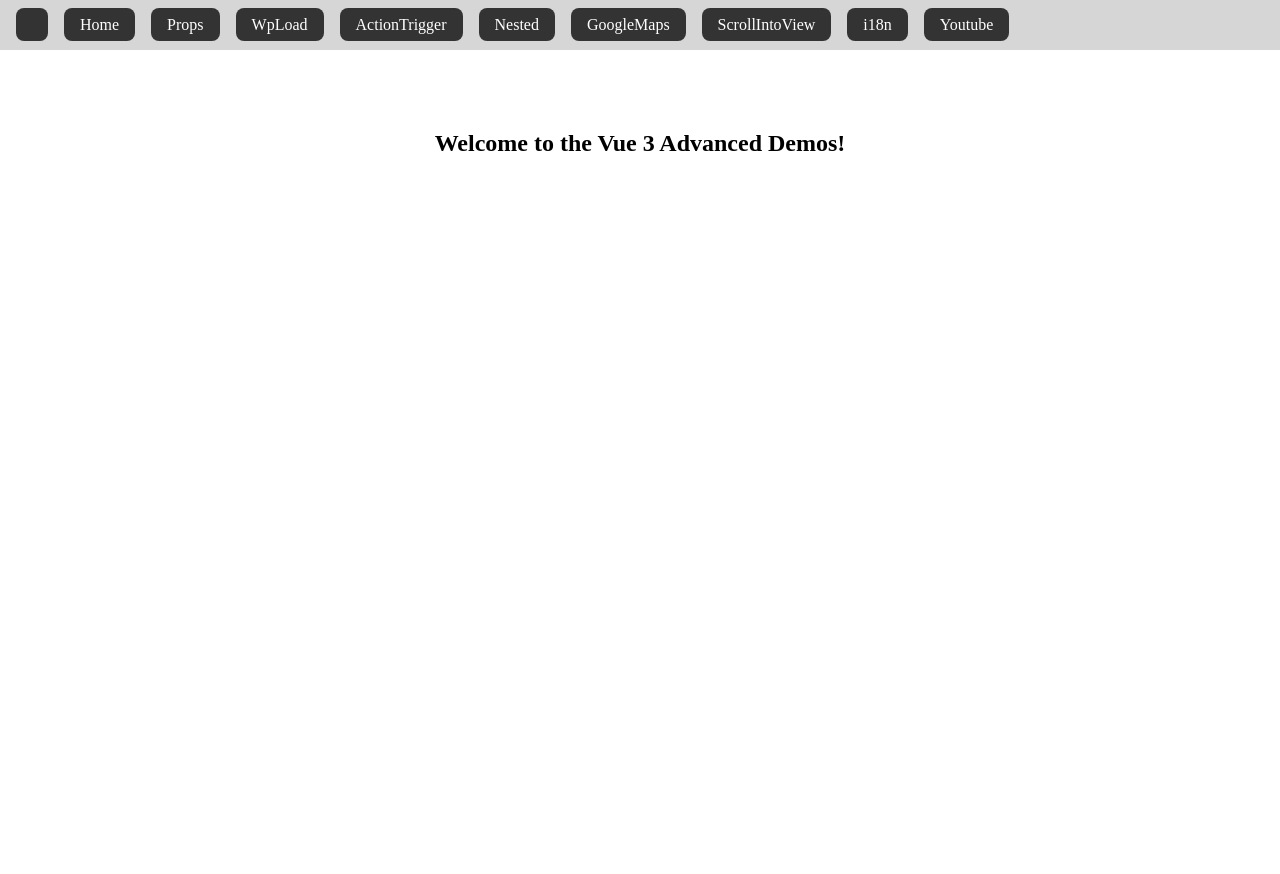
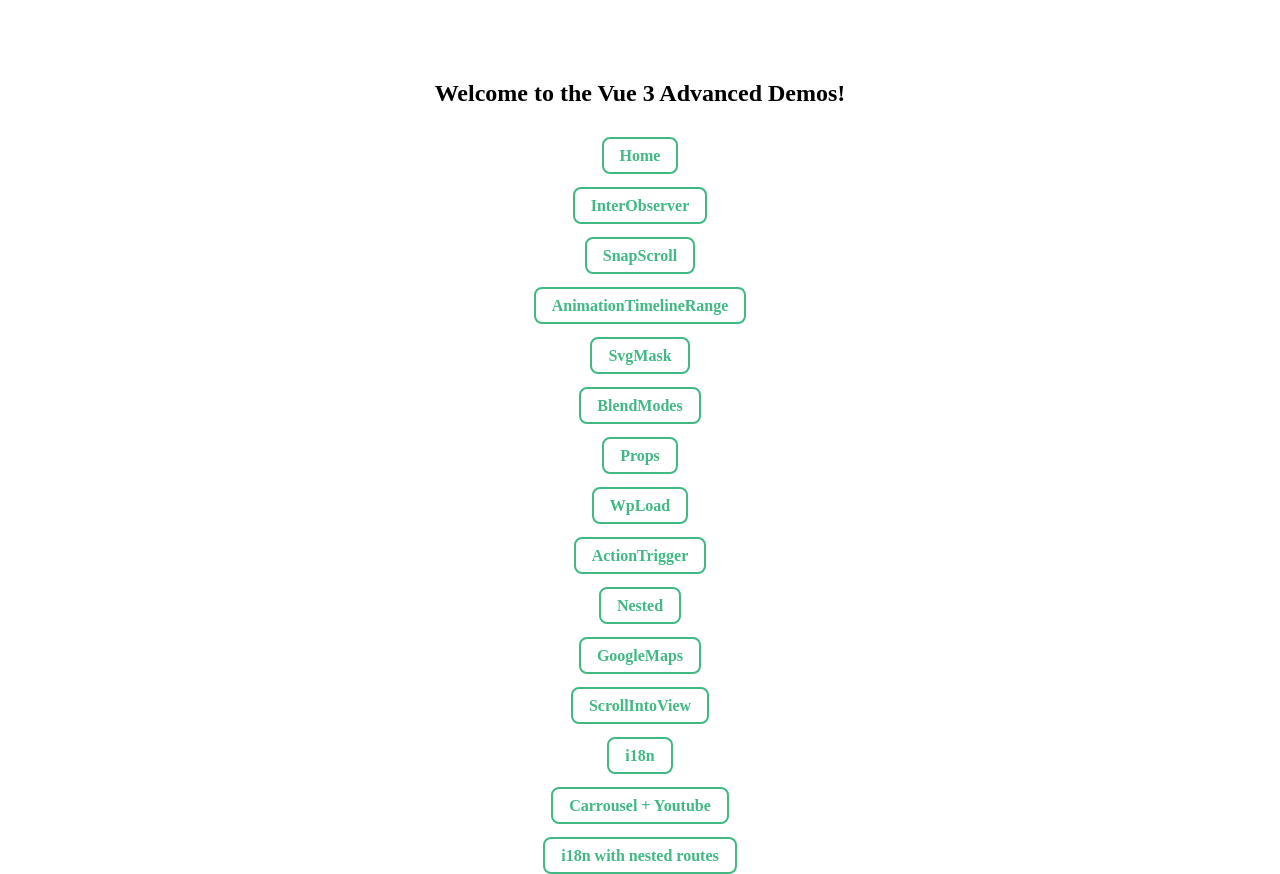
Before and after one commit to ngyvc/web5-vue-adv-demo, a Vue app in the folder vue-demo/: page / in a window 1280 px wide. Before the commit the page ends 800 px from the top, so only its background shows below. Built offline with nearby package versions, Linux system fonts and the light colour scheme.

Commit message:
remove top menu

```diff
--- a/vue-demo/src/App.vue
+++ b/vue-demo/src/App.vue
@@ -22,14 +22,6 @@ watch(
 
 <template>
   <section class="app">
-    <nav>
-      <ul>
-        <!-- generate navigation links from routes -->
-        <li v-for="route in $router.options.routes" :key="route.name">
-          <RouterLink :to="route.path">{{ route.name }}</RouterLink>
-        </li>
-      </ul>
-    </nav>
     <RouterView />
   </section>
 </template>
--- a/vue-demo/src/router/index.js
+++ b/vue-demo/src/router/index.js
@@ -4,39 +4,35 @@ const router = createRouter({
   history: createWebHistory(import.meta.env.BASE_URL),
   routes: [
     {
-      path: '/:lang(en|fr|ja|es)?',
-      component: () => import('../views/i18nView.vue'),
-    },
-    {
       path: '/',
       name: 'Home',
       component: () => import('../views/HomeView.vue'),
     },
-    // {
-    //   path: '/inter-observer',
-    //   name: 'InterObserver',
-    //   component: () => import('../views/InterObsView.vue'),
-    // },
-    // {
-    //   path: '/snap-scroll',
-    //   name: 'SnapScroll',
-    //   component: () => import('../views/SnapScrollView.vue'),
-    // },
-    // {
-    //   path: '/animation-timeline-range',
-    //   name: 'AnimationTimelineRange',
-    //   component: () => import('../views/AnimationTimelineRangeView.vue'),
-    // },
-    // {
-    //   path: '/svg-mask',
-    //   name: 'SvgMask',
-    //   component: () => import('../views/SvgMaskView.vue'),
-    // },
-    // {
-    //   path: '/blend-modes',
-    //   name: 'BlendModes',
-    //   component: () => import('../views/BlendModesView.vue'),
-    // },
+    {
+      path: '/inter-observer',
+      name: 'InterObserver',
+      component: () => import('../views/InterObsView.vue'),
+    },
+    {
+      path: '/snap-scroll',
+      name: 'SnapScroll',
+      component: () => import('../views/SnapScrollView.vue'),
+    },
+    {
+      path: '/animation-timeline-range',
+      name: 'AnimationTimelineRange',
+      component: () => import('../views/AnimationTimelineRangeView.vue'),
+    },
+    {
+      path: '/svg-mask',
+      name: 'SvgMask',
+      component: () => import('../views/SvgMaskView.vue'),
+    },
+    {
+      path: '/blend-modes',
+      name: 'BlendModes',
+      component: () => import('../views/BlendModesView.vue'),
+    },
     {
       path: '/props',
       name: 'Props',
@@ -74,8 +70,13 @@ const router = createRouter({
     },
     {
       path: '/youtube',
-      name: 'Youtube',
+      name: 'Carrousel + Youtube',
       component: () => import('../views/YoutubeView.vue'),
+    },
+    {
+      path: '/:lang(en|fr|ja|es)?',
+      name: 'i18n with nested routes',
+      component: () => import('../views/i18nView.vue'),
     },
   ],
 })
--- a/vue-demo/src/views/HomeView.vue
+++ b/vue-demo/src/views/HomeView.vue
@@ -7,12 +7,50 @@ const message = ref('Welcome to the Vue 3 Advanced Demos!')
 <template>
   <section class="home">
     <h2>{{ message }}</h2>
+
+    <nav>
+      <ul>
+        <!-- generate navigation links from routes -->
+        <li v-for="route in $router.options.routes" :key="route.name">
+          <RouterLink :to="route.path">{{ route.name }}</RouterLink>
+        </li>
+      </ul>
+    </nav>
   </section>
 </template>
 
-<style scoped>
+<style lang="scss" scoped>
 .home {
   padding-top: 5rem;
   text-align: center;
+
+  nav ul {
+    margin-top: 2rem;
+    display: grid;
+    border-radius: 0.5rem;
+    list-style: none;
+    padding: 0;
+    justify-content: center;
+    gap: 1rem;
+
+    li {
+        padding: 0.5rem 1rem;
+
+      a {
+        color: #42b983;
+        text-decoration: none;
+        font-weight: bold;
+        padding: 0.5rem 1rem;
+        border: 2px solid #42b983;
+        border-radius: 0.5rem;
+        transition: background-color 0.3s, color 0.3s;
+
+        &:hover {
+          background-color: #42b983;
+          color: white;
+        }
+      }
+    }
+  }
 }
 </style>
```
